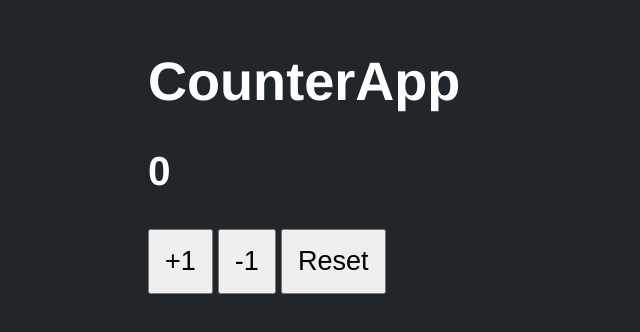
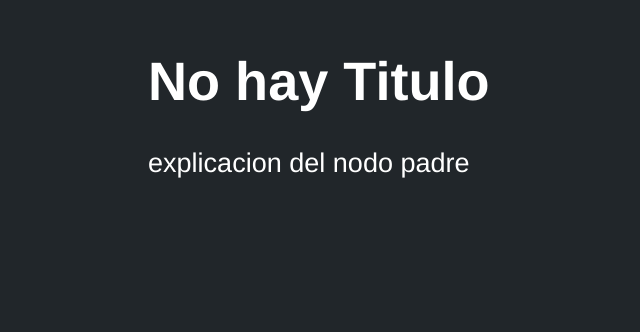
Before and after one commit to Epadrino/react-cero-a-experto, a React (Vite) app in the folder seccion_dos_counter_vite/: page / in a window 1280 px wide. Shown: the part 134-466 px from the top of the page, without its empty margins (0-640 px from the left). Built offline with nearby package versions, Linux system fonts and the light colour scheme.

Commit message:
pruebas_de_componentes_de_react

```diff
--- a/seccion_dos_counter_vite/src/main.jsx
+++ b/seccion_dos_counter_vite/src/main.jsx
@@ -1,10 +1,12 @@
 import React from "react";
 import ReactDOM from "react-dom/client";
 import { CounterApp } from "./CounterApp";
+import { FirstApp } from "./FirstApp";
 import "./styleds.css";
 
 ReactDOM.createRoot(document.getElementById("root")).render(
   <React.StrictMode>
-    <CounterApp value={0} />
+    {/* <CounterApp value={0} />*/}
+    <FirstApp />
   </React.StrictMode>
 );
```
